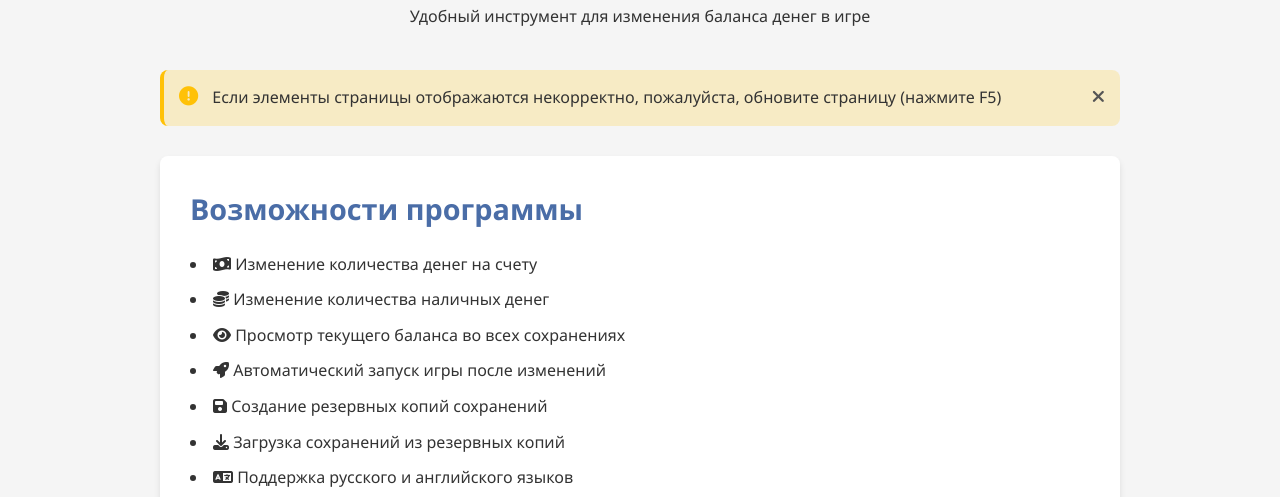
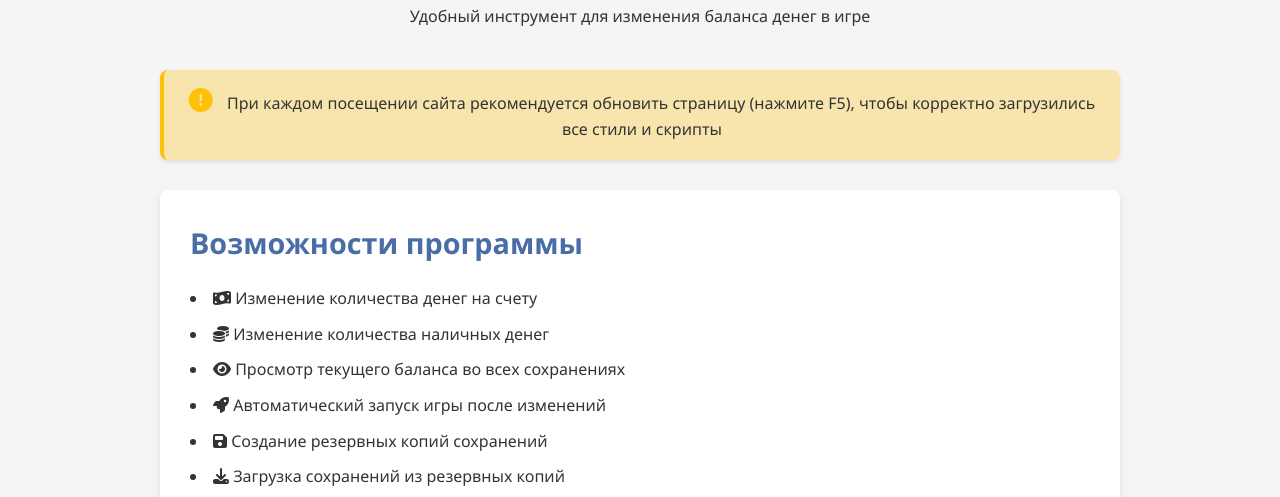
Before and after one commit to Sparki1337/Schedule-I-Cheat-money, a plain HTML site: page index.html in a window 1280 px wide. Shown: the part 282-779 px from the top of the page. Drawn offline with Linux system fonts and the light colour scheme.

Commit message:
Update and fix bugs

```diff
--- a/index.html
+++ b/index.html
@@ -32,8 +32,7 @@
         </header>
 
         <div id="refresh-notice" class="refresh-notice">
-            <p><i class="fas fa-exclamation-circle"></i> <span data-ru="Если элементы страницы отображаются некорректно, пожалуйста, обновите страницу (нажмите F5)" data-en="If page elements are not displaying correctly, please refresh the page (press F5)">Если элементы страницы отображаются некорректно, пожалуйста, обновите страницу (нажмите F5)</span></p>
-            <button id="close-notice" class="close-button"><i class="fas fa-times"></i></button>
+            <p><i class="fas fa-exclamation-circle"></i> <span data-ru="При каждом посещении сайта рекомендуется обновить страницу (нажмите F5), чтобы корректно загрузились все стили и скрипты" data-en="Each time you visit the site, it is recommended to refresh the page (press F5) so that all styles and scripts load correctly">При каждом посещении сайта рекомендуется обновить страницу (нажмите F5), чтобы корректно загрузились все стили и скрипты</span></p>
         </div>
 
         <main>
@@ -98,7 +97,7 @@
         <footer>
             <p>Money Patcher для Schedule I &copy; 2025-2026</p>
             <p data-ru="Программа предназначена только для ознакомительных целей." data-en="The program is intended for educational purposes only.">Программа предназначена только для ознакомительных целей.</p>
-            <p data-ru="Создатель:" data-en="Creator:">Создатель: <a href="https://github.com/Sparki1337" target="_blank">Sparki1337</a></p>
+            <p><span data-ru="Создатель:" data-en="Creator:">Создатель:</span> <a href="https://github.com/Sparki1337" target="_blank">Sparki1337</a></p>
         </footer>
     </div>
 
--- a/script.js
+++ b/script.js
@@ -1,23 +1,7 @@
 document.addEventListener('DOMContentLoaded', function() {
-    // Обработчик для уведомления о обновлении страницы
+    // Уведомление всегда отображается
     const refreshNotice = document.getElementById('refresh-notice');
-    const closeNoticeBtn = document.getElementById('close-notice');
-
-    // Проверяем, первый ли это визит (используя localStorage)
-    const hasVisitedBefore = localStorage.getItem('hasVisited');
-
-    if (hasVisitedBefore) {
-        // Если пользователь уже посещал сайт, скрываем уведомление
-        refreshNotice.style.display = 'none';
-    } else {
-        // Если это первый визит, показываем уведомление и запоминаем
-        localStorage.setItem('hasVisited', 'true');
-    }
-
-    // Добавляем обработчик для кнопки закрытия
-    closeNoticeBtn.addEventListener('click', function() {
-        refreshNotice.style.display = 'none';
-    });
+    refreshNotice.style.display = 'flex'; // Всегда отображаем
 
     // Тема
     const themeButton = document.getElementById('theme-button');
--- a/styles.css
+++ b/styles.css
@@ -244,25 +244,28 @@ footer {
 }
 
 .refresh-notice {
-    background-color: rgba(255, 193, 7, 0.2);
+    background-color: rgba(255, 193, 7, 0.3);
     border-left: 4px solid #ffc107;
-    padding: 15px;
+    padding: 18px 20px;
     margin: 0 0 30px 0;
     border-radius: var(--border-radius);
     display: flex;
-    justify-content: space-between;
+    justify-content: center;
     align-items: center;
+    text-align: center;
+    box-shadow: 0 2px 4px rgba(0, 0, 0, 0.1);
 }
 
 .refresh-notice p {
     margin: 0;
     color: var(--primary-text);
+    font-weight: 500;
 }
 
 .refresh-notice i.fa-exclamation-circle {
     color: #ffc107;
     margin-right: 10px;
-    font-size: 1.2rem;
+    font-size: 1.5rem;
 }
 
 .close-button {
```
